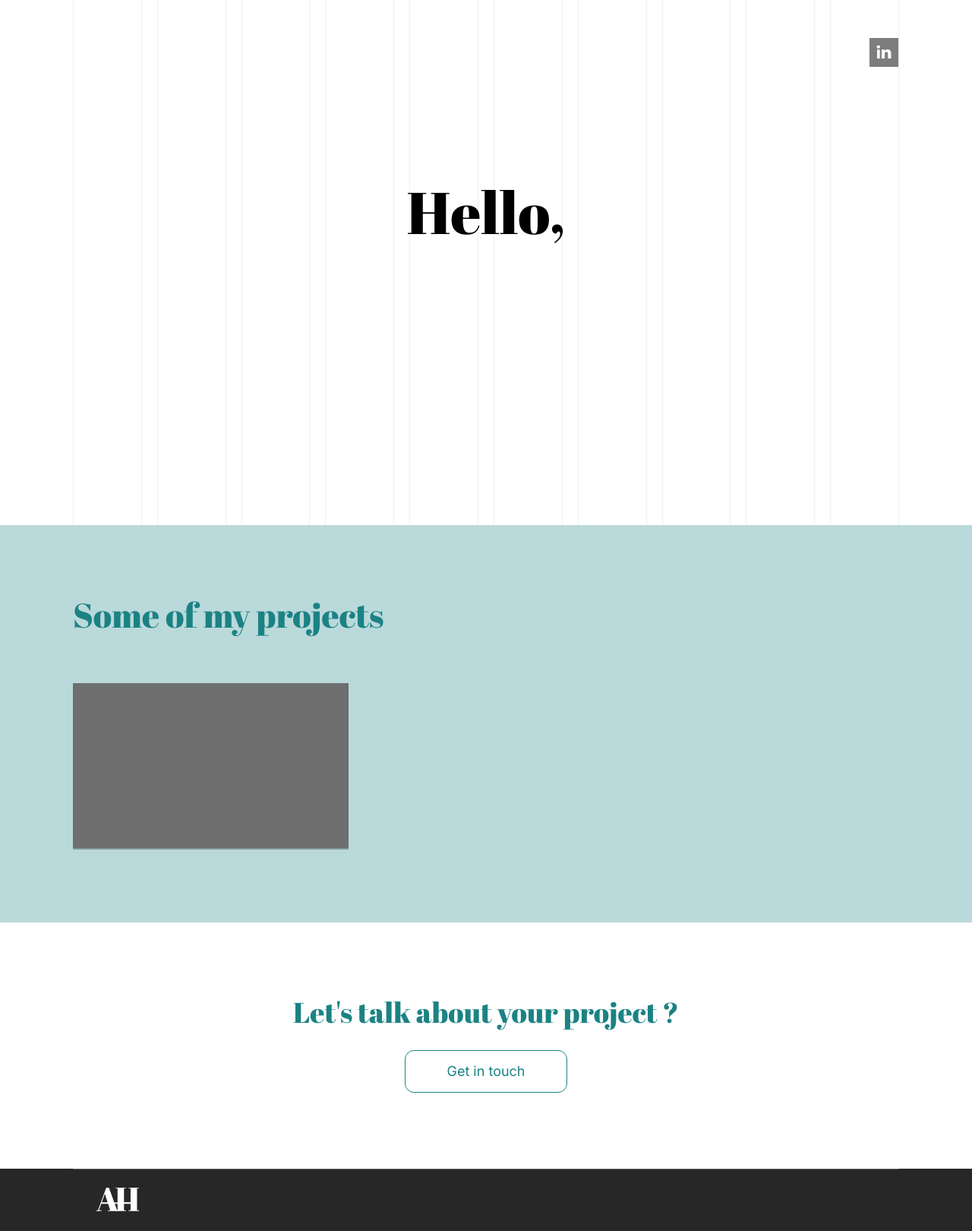
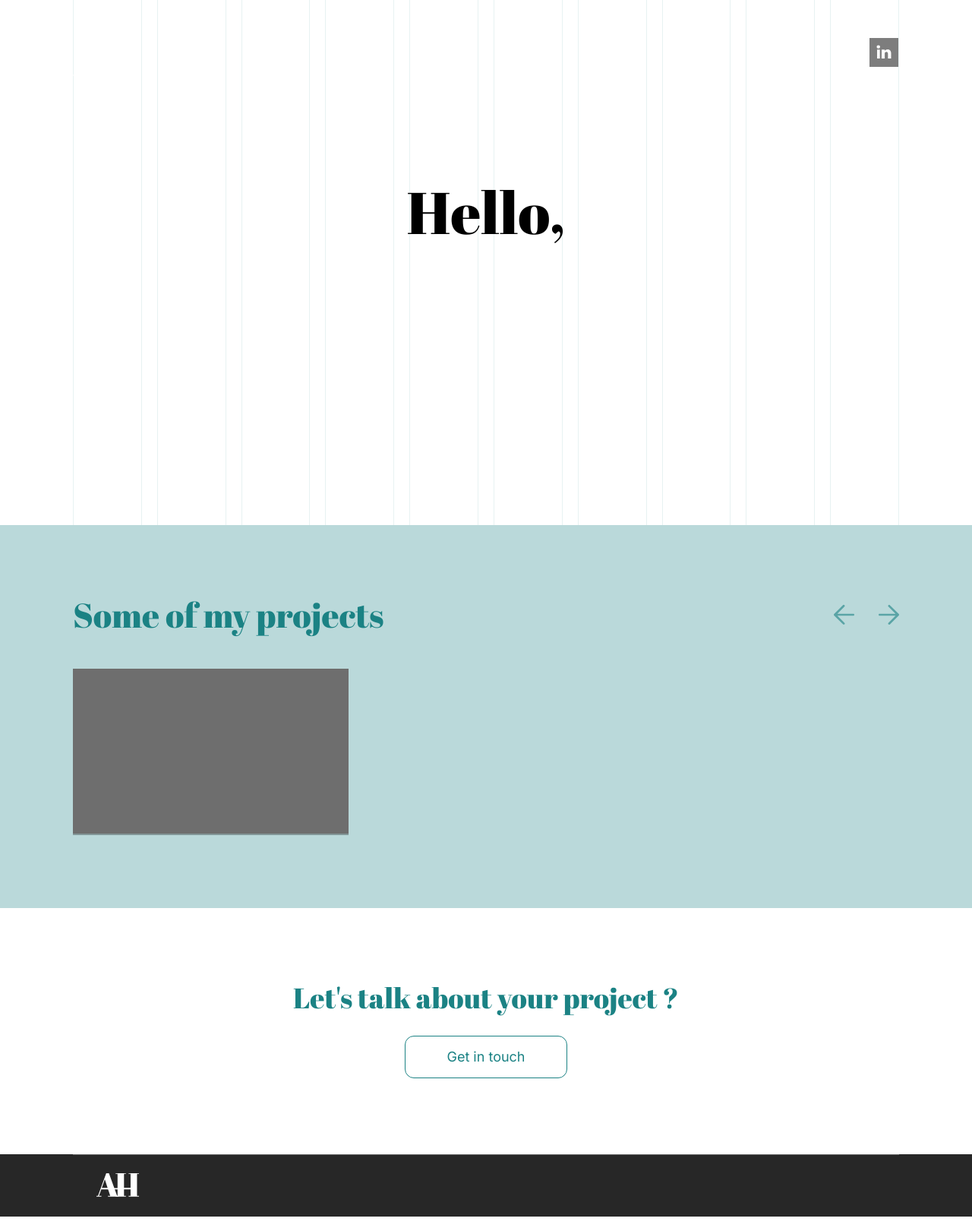
Before and after one commit to AnthonyHoens/portfolio, a WordPress theme: template src/bedrock/web/app/themes/portfolio/page-about.php in a window 1280 px wide. Shown: the whole page at 76% size. Run offline with PHP 8.4 and a stand-in for WordPress, Linux system fonts and the light colour scheme; the site name, menu and one post (Sample post) are stand-ins, and other content is empty; grey boxes are pictures that could not be loaded.

Commit message:
Fix arrows slides

```diff
--- a/src/bedrock/web/app/themes/portfolio/front-page.php
+++ b/src/bedrock/web/app/themes/portfolio/front-page.php
@@ -75,6 +75,7 @@
         <?php
         $projects = new WP_Query([
             'post_type' => 'project',
+            'posts_per_page' => 3,
             'orderBy' => 'date',
             'order' => 'asc',
         ]);
--- a/src/bedrock/web/app/themes/portfolio/page-about.php
+++ b/src/bedrock/web/app/themes/portfolio/page-about.php
@@ -65,10 +65,15 @@
         ]);
     ?>
     <section class="projects-list--slider">
-        <div class="container">
+        <div class="container arrows__container">
             <h2 aria-level="2" role="heading" class="title h4">
                 <?= esc_html__('Some of my projects', THEME_TEXT_DOMAIN) ?>
             </h2>
+
+            <div class="arrows">
+                <img src="<?= dw_asset('/images/icons/arrow--left.svg') ?>" class="arrow arrow-prev" alt/>
+                <img src="<?= dw_asset('/images/icons/arrow--right.svg') ?>" class="arrow arrow-next" alt/>
+            </div>
         </div>
         <div class="container js-projects-slider">
             <?php if ($projects->have_posts()): while($projects->have_posts()): $projects->the_post(); ?>
--- a/src/bedrock/web/app/themes/portfolio/public/css/theme.css
+++ b/src/bedrock/web/app/themes/portfolio/public/css/theme.css
@@ -1886,6 +1886,30 @@ body {
     display: none;
   }
 }
+.arrows {
+  display: flex;
+  align-items: center;
+  justify-content: flex-end;
+  gap: 2rem;
+}
+.arrows .arrow {
+  cursor: pointer;
+}
+.arrows .arrow.disabled {
+  opacity: 0.6;
+  cursor: auto;
+}
+.arrows__container {
+  display: flex;
+  align-items: center;
+  justify-content: space-between;
+  gap: 1rem;
+  margin-bottom: 3rem;
+}
+.arrows__container .title {
+  margin-bottom: 0;
+}
+
 .wysiwyg p:not(:last-of-type) {
   margin-bottom: 1em;
 }
--- a/src/bedrock/web/app/themes/portfolio/public/js/slider.js
+++ b/src/bedrock/web/app/themes/portfolio/public/js/slider.js
@@ -8,8 +8,8 @@ window.addEventListener('DOMContentLoaded', function (event) {
     slidesToScroll: 1,
     draggable: true,
     arrows: {
-      prev: '.glider-prev',
-      next: '.glider-next'
+      prev: '.arrow-prev',
+      next: '.arrow-next'
     },
     responsive: [{
       breakpoint: 620,
--- a/src/bedrock/web/app/themes/portfolio/resources/js/slider.js
+++ b/src/bedrock/web/app/themes/portfolio/resources/js/slider.js
@@ -4,8 +4,8 @@ window.addEventListener('DOMContentLoaded', function (event) {
         slidesToScroll: 1,
         draggable: true,
         arrows: {
-            prev: '.glider-prev',
-            next: '.glider-next'
+            prev: '.arrow-prev',
+            next: '.arrow-next'
         },
         responsive: [
             {
--- /dev/null
+++ b/src/bedrock/web/app/themes/portfolio/resources/sass/parts/_arrows.scss
@@ -0,0 +1,27 @@
+.arrows {
+  display: flex;
+  align-items: center;
+  justify-content: flex-end;
+  gap: 2rem;
+
+  .arrow {
+    cursor: pointer;
+
+    &.disabled {
+      opacity: .6;
+      cursor: auto;
+    }
+  }
+
+  &__container {
+    display: flex;
+    align-items: center;
+    justify-content: space-between;
+    gap: 1rem;
+    margin-bottom: 3rem;
+
+    .title {
+      margin-bottom: 0;
+    }
+  }
+}
--- a/src/bedrock/web/app/themes/portfolio/resources/sass/theme.scss
+++ b/src/bedrock/web/app/themes/portfolio/resources/sass/theme.scss
@@ -67,5 +67,6 @@ img {
 @import "parts/tags";
 @import "parts/slider";
 @import "parts/burger";
+@import "parts/arrows";
 @import "parts/wysiwyg";
 @import "parts/helpers";
```
Also changed, not shown: src/bedrock/web/app/themes/portfolio/single-project.php (+6 -1 lines), src/bedrock/web/app/themes/portfolio/public/css/theme.min.css.
